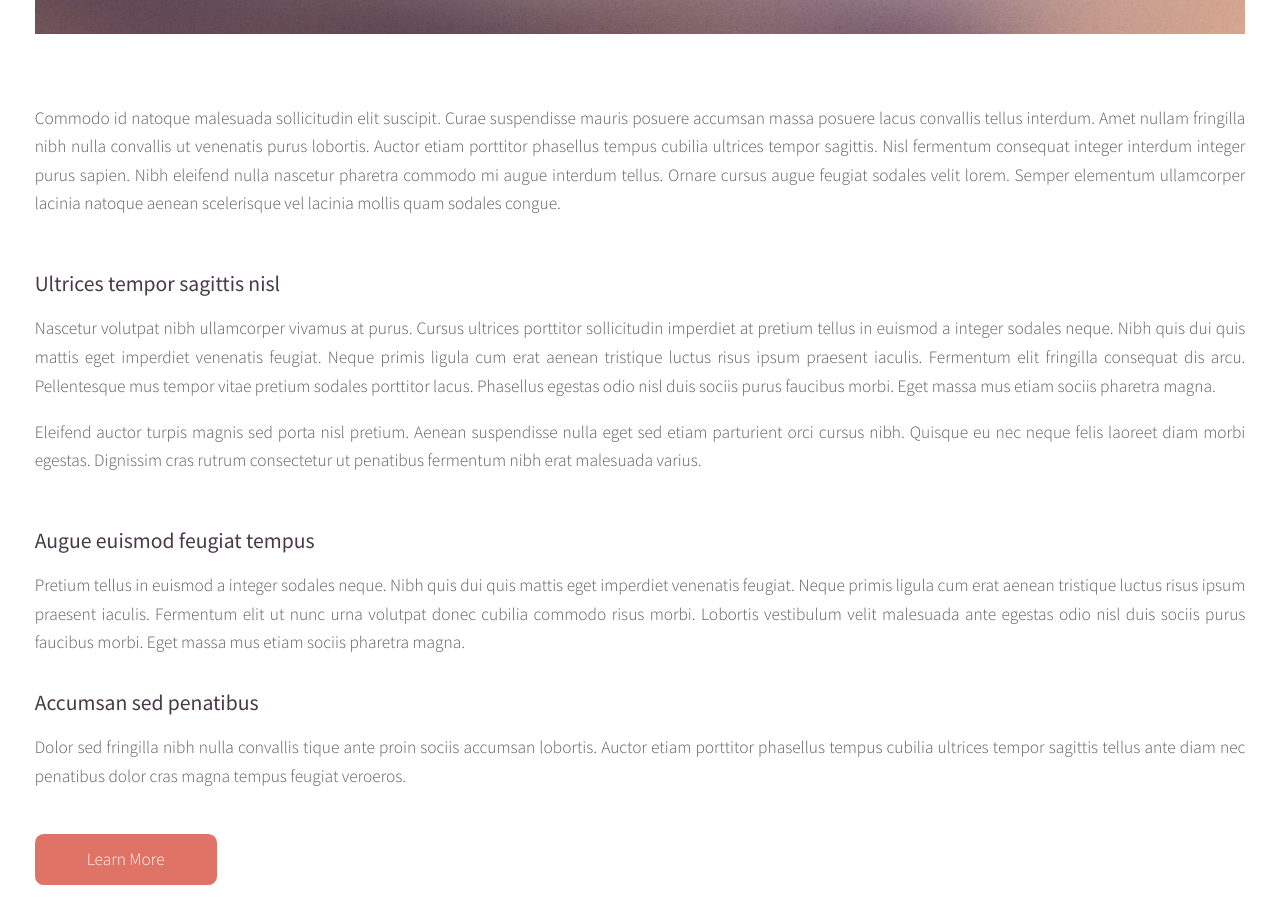
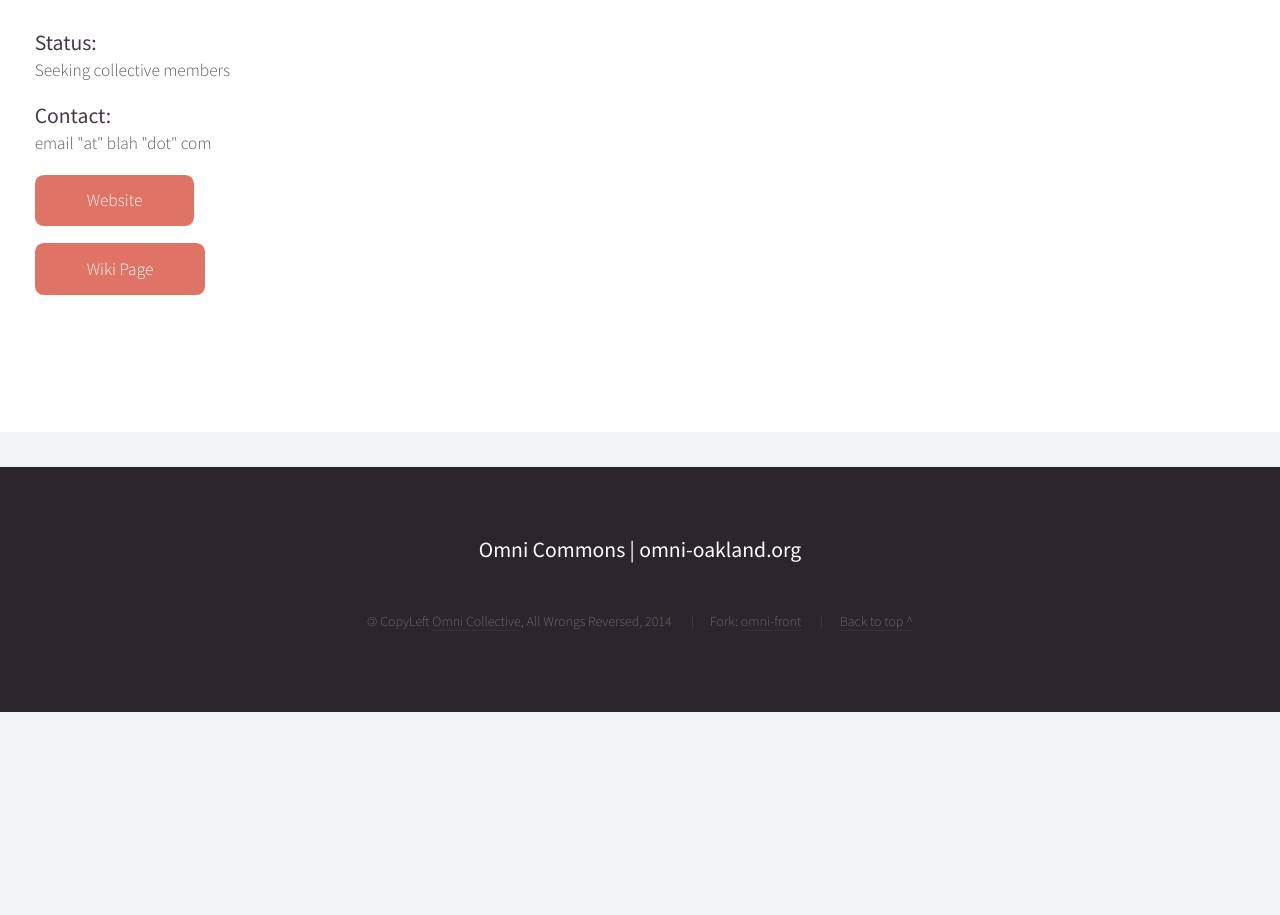
Before and after one commit to omnicommons/omnicommons.org, a plain HTML site: page member.html in a window 1280 px wide. Shown: the part 1037-1952 px from the top of the page. After the commit the page ends 1749 px from the top, so only its background shows below. Drawn offline with Linux system fonts and the light colour scheme.

Commit message:
updates member template

```diff
--- a/member.html
+++ b/member.html
@@ -34,7 +34,7 @@
 				<!-- Inner -->
 					<div class="inner">
 						<header>
-							<h1><a href="#" id="logo">Member</a></h1>
+							<h1><a href="#" id="logo">Sudo Room</a></h1>
 						</header>
 					</div>
 
@@ -86,12 +86,12 @@
 						<div class="8u skel-cell-important" id="content">
 							<article id="main">
 								<header>
-									<h2><a href="#">Right Sidebar</a></h2>
+									<h3><a href="#">A collective of sorts</a></h3>
 									<span class="byline">
 										Morbi convallis lectus malesuada sed fermentum dolore amet
 									</span>
 								</header>
-								<a href="http://mdomaradzki.deviantart.com/art/Planet-Bronte-339258500" class="image featured"><img src="images/pic06.jpg" alt="" /></a>
+<!--								<a href="http://mdomaradzki.deviantart.com/art/Planet-Bronte-339258500" class="image featured"><img src="images/pic06.jpg" alt="" /></a>-->
 								<p>
 									Commodo id natoque malesuada sollicitudin elit suscipit. Curae suspendisse mauris posuere accumsan massa
 									posuere lacus convallis tellus interdum. Amet nullam fringilla nibh nulla convallis ut venenatis purus
@@ -134,17 +134,16 @@
 							<hr class="first" />
 							<section>
 								<header>
-									<h3><a href="#">Accumsan sed penatibus</a></h3>
+									<h3>Status:</h3>
+										<p>Seeking collective members</p>
+									<h3>Contact:</h3>
+										<p>email "at" blah "dot" com</p>
+									<p><a href="#" class="button">Website</a></p>
+									<p><a href="#" class="button">Wiki Page</a></p>
+
 								</header>
-								<p>
-									Dolor sed fringilla nibh nulla convallis tique ante proin sociis accumsan lobortis. Auctor etiam
-									porttitor phasellus tempus cubilia ultrices tempor sagittis  tellus ante diam nec penatibus dolor cras
-									magna tempus feugiat veroeros.
-								</p>
-								<footer>
-									<a href="#" class="button">Learn More</a>
-								</footer>
 							</section>
+<!--
 							<hr />
 							<section>
 								<header>
@@ -212,6 +211,7 @@
 									<a href="#" class="button">Magna Adipiscing</a>
 								</footer>
 							</section>
+-->
 						</div>
 					</div>
 				</div>
```
